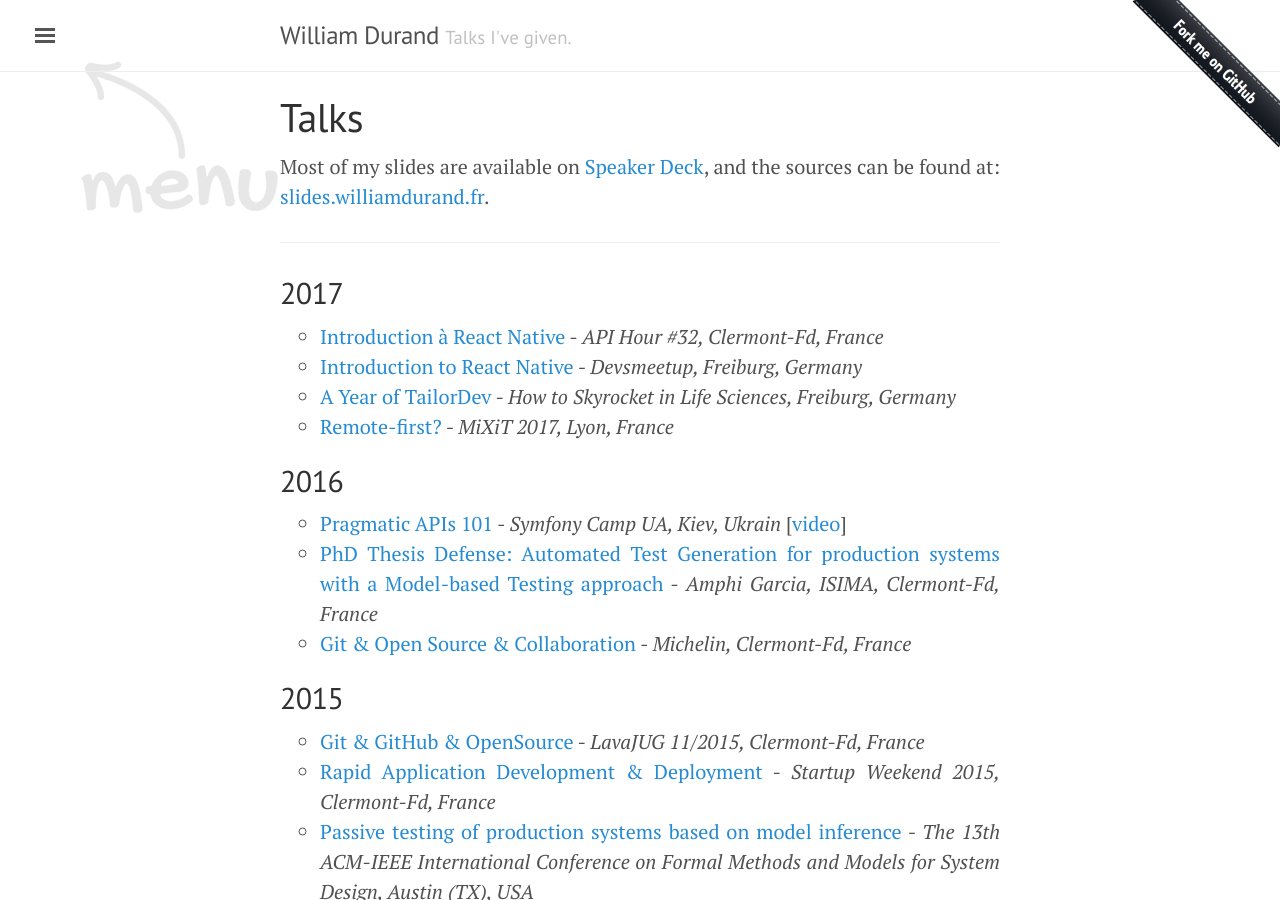
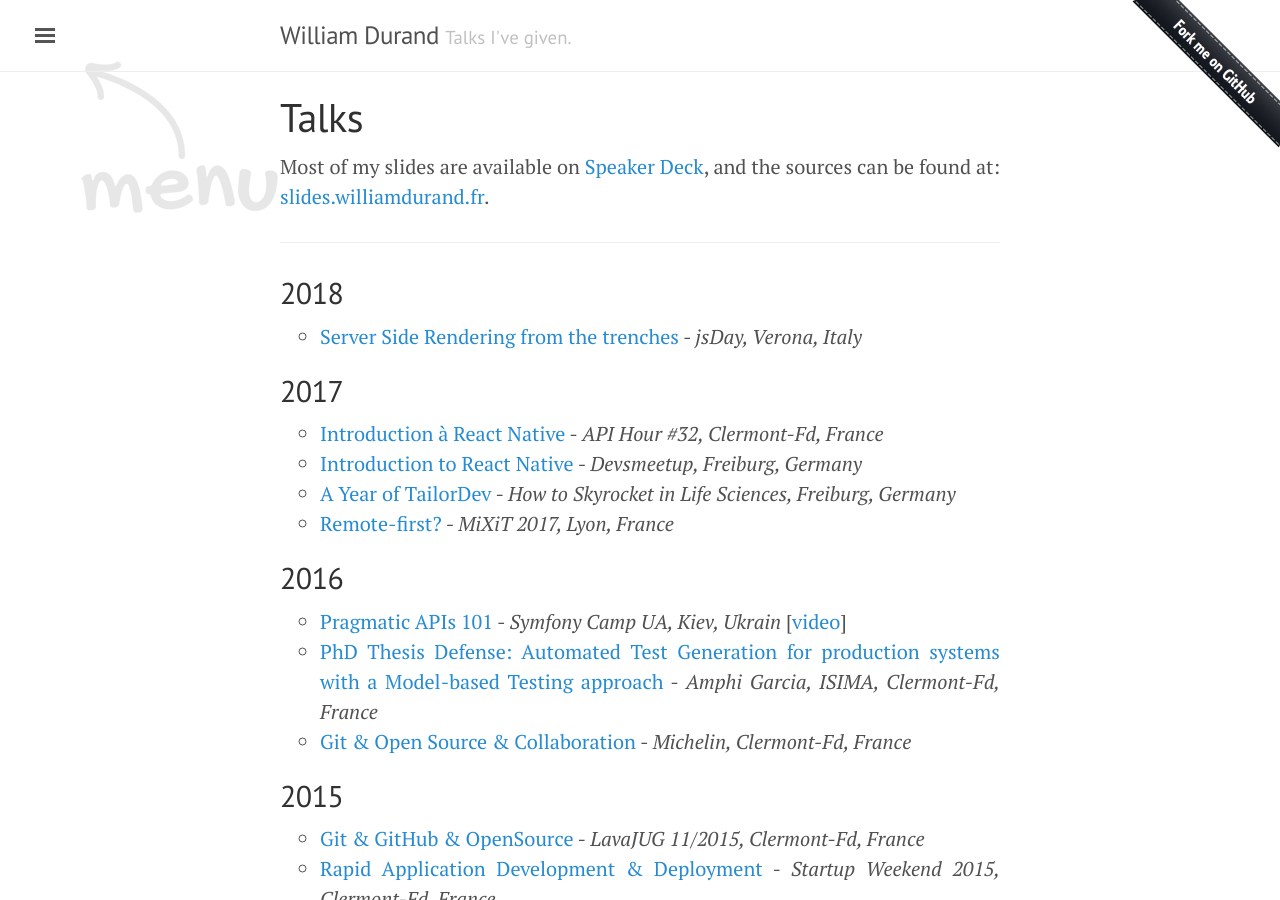
Before and after one commit to willdurand/willdurand.github.io, a Jekyll site: the page built from talks.md, in a window 1280 px wide and 900 px high. Built offline with Jekyll 4.4.1, drawn with Linux system fonts in a browser that asks for light colours; nearby versions of some CDN libraries.

Commit message:
Update talks.yml

```diff
--- a/_data/talks.yml
+++ b/_data/talks.yml
@@ -1,3 +1,11 @@
+-
+  year: 2018
+  talks:
+    - title: "Server Side Rendering from the trenches"
+      date: "2018-05-10"
+      at: "jsDay, Verona, Italy"
+      slides_url: https://speakerdeck.com/willdurand/server-side-rendering-from-the-trenches
+
 -
   year: 2017
   talks:
```
